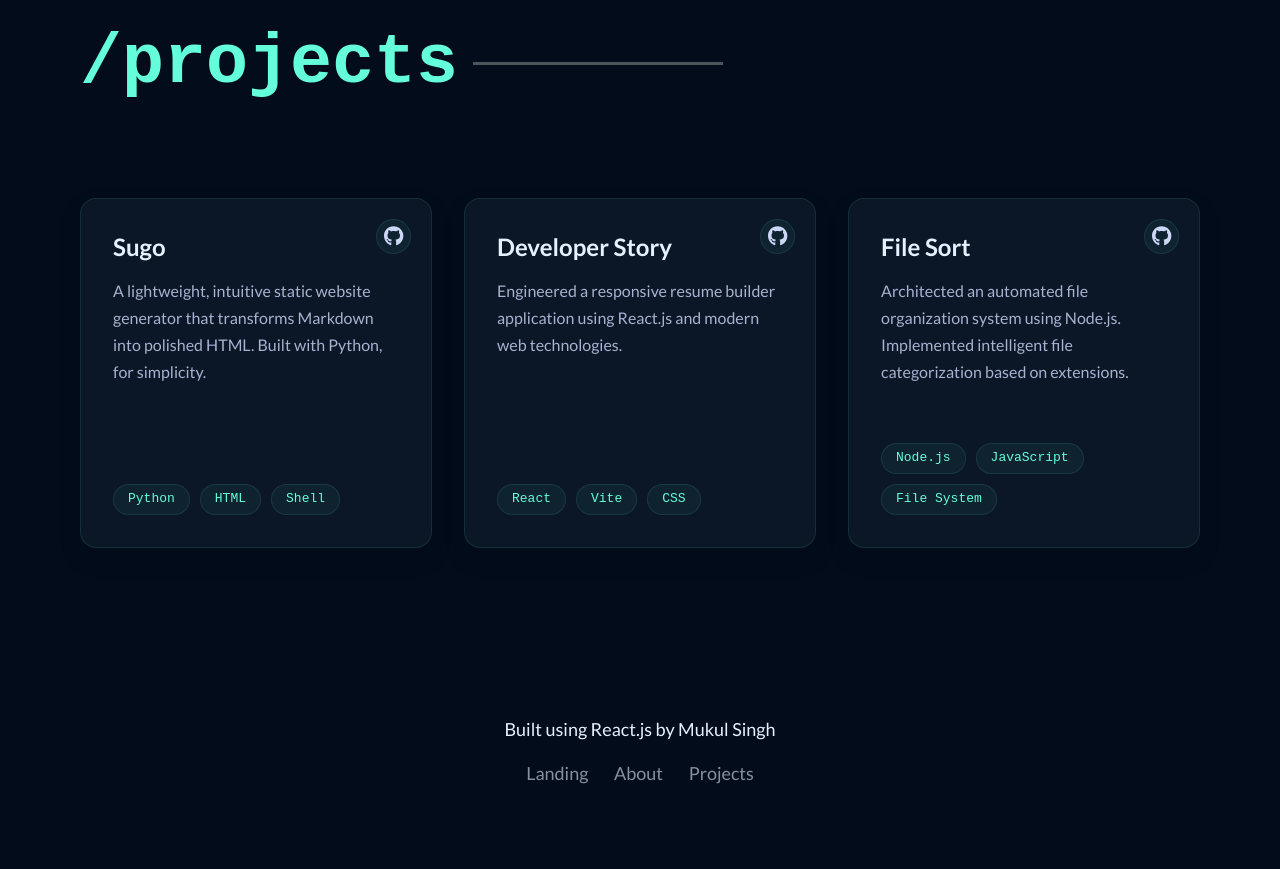
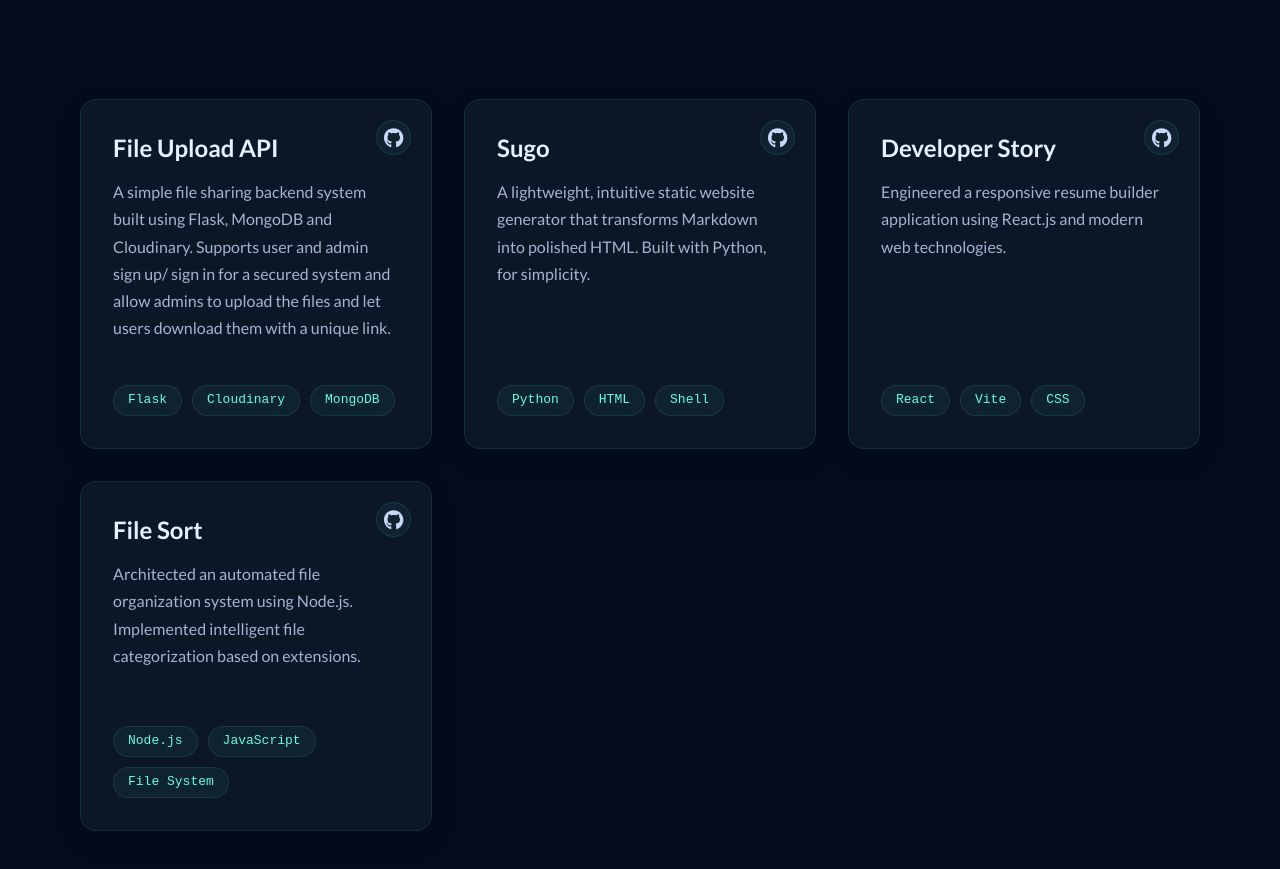
Before and after one commit to mukuls1107/portfolio-v1, a React (Vite) app: page / in a window 1280 px wide. Shown: the part 1714-2583 px from the top of the page. Before the commit the page ends 2532 px from the top, so only its background shows below. Built offline with nearby package versions, Linux system fonts and the light colour scheme; a web font is replaced by a local one.

Commit message:
Added fs project

```diff
--- a/src/components/Projects.jsx
+++ b/src/components/Projects.jsx
@@ -12,6 +12,28 @@ const Projects = forwardRef((props, ref) => {
         </div>
         <div className={`${styles.pbox} ${styles.blur}`}>
           {" "}
+          <div className={styles.projectItems}>
+            <h3 className={styles.projectTitle}>File Upload API</h3>
+            <p className={styles.projectDescription}>
+              A simple file sharing backend system built using Flask, MongoDB
+              and Cloudinary. Supports user and admin sign up/ sign in for a
+              secured system and allow admins to upload the files and let users
+              download them with a unique link.
+            </p>
+            <ul className={styles.projectTech}>
+              <li className={styles.techItem}>Flask</li>
+              <li className={styles.techItem}>Cloudinary</li>
+              <li className={styles.techItem}>MongoDB</li>
+            </ul>
+            <div className={styles.projectLinks}>
+              <a
+                href="https://github.com/mukuls1107/ez-lab-intern-test"
+                className={styles.projectLink}
+              >
+                <FontAwesomeIcon icon={["fab", "github"]} />
+              </a>
+            </div>
+          </div>
           <div className={styles.projectItems}>
             <h3 className={styles.projectTitle}>Sugo</h3>
             <p className={styles.projectDescription}>
@@ -72,7 +94,8 @@ const Projects = forwardRef((props, ref) => {
               </a>
             </div>
           </div>
-        </div>      </div>
+        </div>{" "}
+      </div>
     </div>
   );
 });
```
